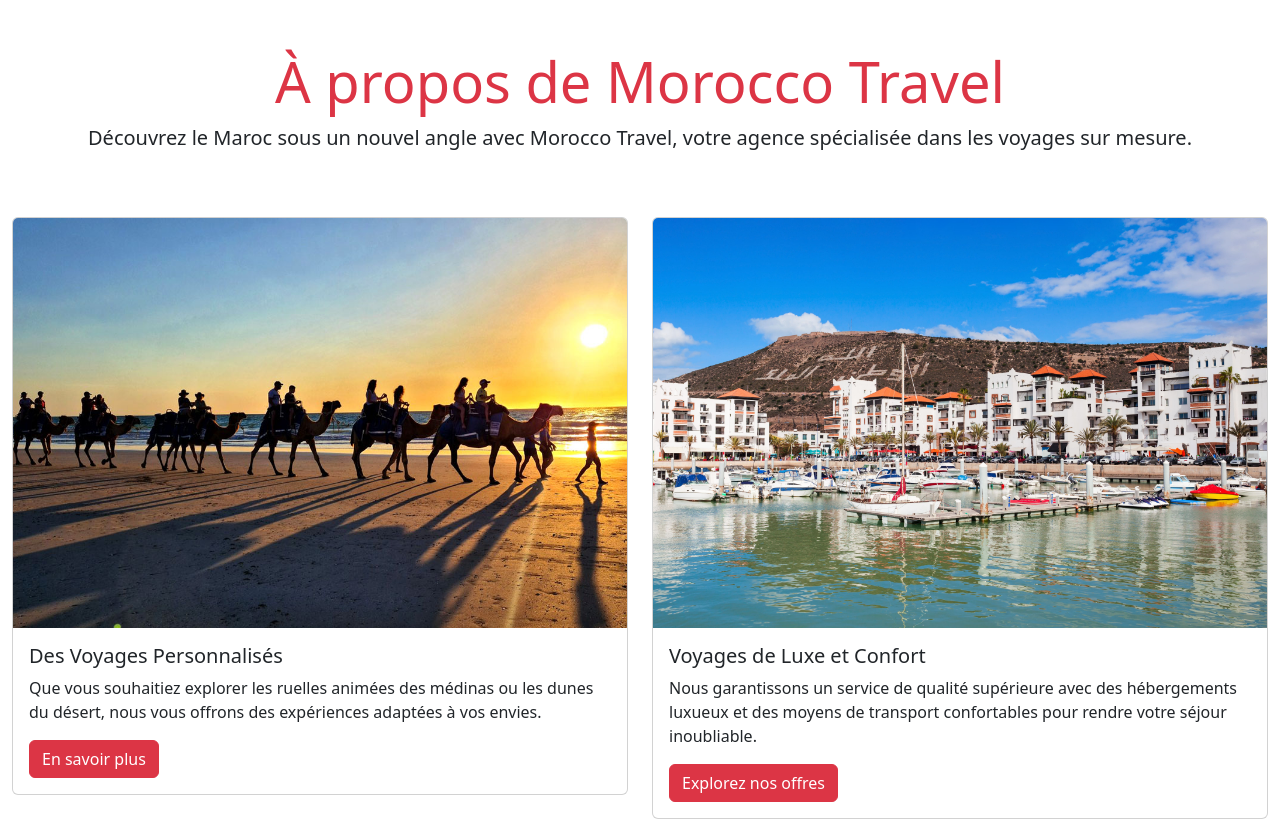
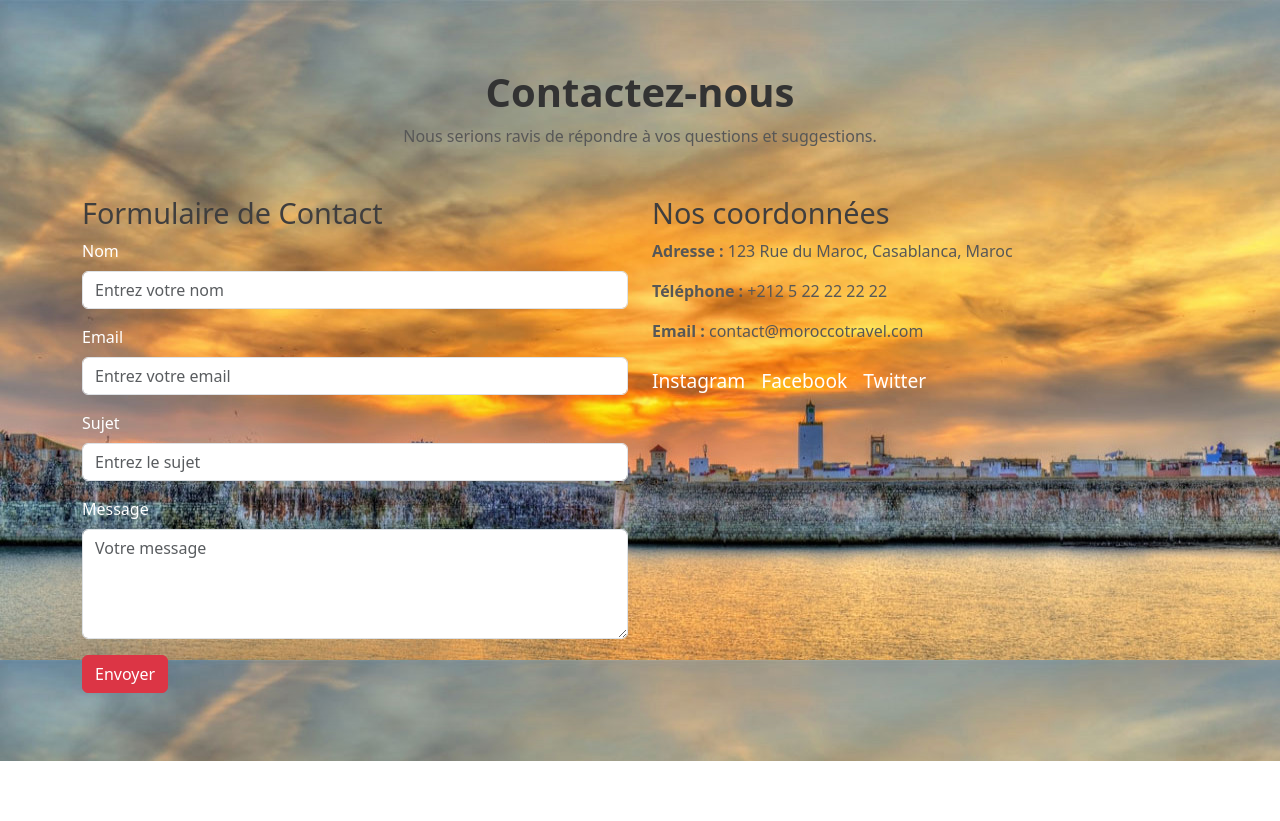
Before and after one commit to saidabj/FRONTEND, a React (Create React App) app: page / in a window 1280 px wide. Shown: the top 821 px of the page. After the commit the page ends 800 px from the top, so only its background shows below. Built offline with nearby package versions, Linux system fonts and the light colour scheme.

Commit message:
L'ajoute de page contact.jsx et contact.css

```diff
--- a/src/App.js
+++ b/src/App.js
@@ -1,18 +1,17 @@
 import React from 'react';
 import Header from './components/Header';
 import Footer from './components/Footer';
-import Herosection from './components/Herosection';
 import About from './components/About';
-//import Contact from './components/Contact';
+import Contact from './components/Contact';
 function App() {
   return (
     <div>
 
- <About />
 
+<Contact />
      {/* <Header /><br/>
+       <About />
 
-       <Contact />
        <Footer /> */}
     </div>
   );
--- /dev/null
+++ b/src/components/Contact.jsx
@@ -0,0 +1,168 @@
+import React, { useState } from 'react';
+import { Container, Row, Col, Form, Button } from 'react-bootstrap';
+import { motion } from 'framer-motion';
+import mazagan from '../images/mazagan.jpg'
+import '../stylecss/Contact.css';
+
+const Contact = () => {
+  const [formData, setFormData] = useState({
+    name: '',
+    email: '',
+    subject: '',
+    message: ''
+  });
+
+  const [isSubmitted, setIsSubmitted] = useState(false);
+
+  const handleChange = (e) => {
+    setFormData({
+      ...formData,
+      [e.target.name]: e.target.value
+    });
+  };
+
+  const handleSubmit = (e) => {
+    e.preventDefault();
+    // Vous pouvez envoyer les données du formulaire via une API ou une autre logique ici.
+    setIsSubmitted(true);
+  };
+
+  return (
+    <div className="contact-page" style={ {
+        background: `url(${mazagan})` ,
+        backgroundsize:'  cover' ,
+        minheight: ' 100vh' ,
+        color: ' white' ,
+        padding:'20px',
+      }
+      }>
+    <Container className="my-5">
+      <motion.div
+        className="text-center"
+        initial={{ opacity: 0, y: -50 }}
+        animate={{ opacity: 1, y: 0 }}
+        transition={{ duration: 1 }}
+      >
+        <h2>Contactez-nous</h2>
+        <p>Nous serions ravis de répondre à vos questions et suggestions.</p>
+      </motion.div>
+
+      <Row className="mt-5">
+        <Col md={6}>
+          <motion.div
+            initial={{ opacity: 0, x: -50 }}
+            animate={{ opacity: 1, x: 0 }}
+            transition={{ duration: 1 }}
+          >
+            <h3>Formulaire de Contact</h3>
+            <Form onSubmit={handleSubmit}>
+              <Form.Group className="mb-3" controlId="formName">
+                <Form.Label>Nom</Form.Label>
+                <Form.Control
+                  type="text"
+                  name="name"
+                  value={formData.name}
+                  onChange={handleChange}
+                  placeholder="Entrez votre nom"
+                  required
+                />
+              </Form.Group>
+
+              <Form.Group className="mb-3" controlId="formEmail">
+                <Form.Label>Email</Form.Label>
+                <Form.Control
+                  type="email"
+                  name="email"
+                  value={formData.email}
+                  onChange={handleChange}
+                  placeholder="Entrez votre email"
+                  required
+                />
+              </Form.Group>
+
+              <Form.Group className="mb-3" controlId="formSubject">
+                <Form.Label>Sujet</Form.Label>
+                <Form.Control
+                  type="text"
+                  name="subject"
+                  value={formData.subject}
+                  onChange={handleChange}
+                  placeholder="Entrez le sujet"
+                  required
+                />
+              </Form.Group>
+
+              <Form.Group className="mb-3" controlId="formMessage">
+                <Form.Label>Message</Form.Label>
+                <Form.Control
+                  as="textarea"
+                  name="message"
+                  value={formData.message}
+                  onChange={handleChange}
+                  placeholder="Votre message"
+                  rows={4}
+                  required
+                />
+              </Form.Group>
+
+              <motion.div
+                initial={{ opacity: 0, y: 50 }}
+                animate={{ opacity: 1, y: 0 }}
+                transition={{ duration: 1, delay: 0.5 }}
+              >
+                <Button variant="danger" type="submit">
+                  {isSubmitted ? 'Envoyé!' : 'Envoyer'}
+                </Button>
+              </motion.div>
+            </Form>
+          </motion.div>
+        </Col>
+
+        <Col md={6}>
+          <motion.div
+            initial={{ opacity: 0, x: 50 }}
+            animate={{ opacity: 1, x: 0 }}
+            transition={{ duration: 1 }}
+          >
+            <h3>Nos coordonnées</h3>
+            <p><strong>Adresse :</strong> 123 Rue du Maroc, Casablanca, Maroc</p>
+            <p><strong>Téléphone :</strong> +212 5 22 22 22 22</p>
+            <p><strong>Email :</strong> contact@moroccotravel.com</p>
+
+            <div className="mt-4">
+              <motion.a
+                href="https://www.instagram.com"
+                className="me-3"
+                initial={{ opacity: 0, y: 50 }}
+                animate={{ opacity: 1, y: 0 }}
+                transition={{ duration: 1, delay: 0.5 }}
+              >
+                Instagram
+              </motion.a>
+              <motion.a
+                href="https://www.facebook.com"
+                className="me-3"
+                initial={{ opacity: 0, y: 50 }}
+                animate={{ opacity: 1, y: 0 }}
+                transition={{ duration: 1, delay: 0.7 }}
+              >
+                Facebook
+              </motion.a>
+              <motion.a
+                href="https://www.twitter.com"
+                className="me-3"
+                initial={{ opacity: 0, y: 50 }}
+                animate={{ opacity: 1, y: 0 }}
+                transition={{ duration: 1, delay: 0.9 }}
+              >
+                Twitter
+              </motion.a>
+            </div>
+          </motion.div>
+        </Col>
+      </Row>
+    </Container>
+  </div>);
+};
+
+export default Contact;
--- /dev/null
+++ b/src/stylecss/Contact.css
@@ -0,0 +1,30 @@
+h2 {
+    font-size: 2.5rem;
+    font-weight: 700;
+    color: #333;
+  }
+
+  h3 {
+    font-size: 1.8rem;
+    color: #3f3e3e;
+  }
+
+  p {
+    font-size: 1rem;
+    color: #575757;
+  }
+
+  button {
+    padding: 0.8rem 2rem;
+    font-size: 1.2rem;
+  }
+
+  a {
+    text-decoration: none;
+    color: #fff;
+    font-size: 1.2rem;
+  }
+
+  a:hover {
+    color:#7a2935;
+  }
```
Also changed, not shown: src/images/mazagan.jpg.
